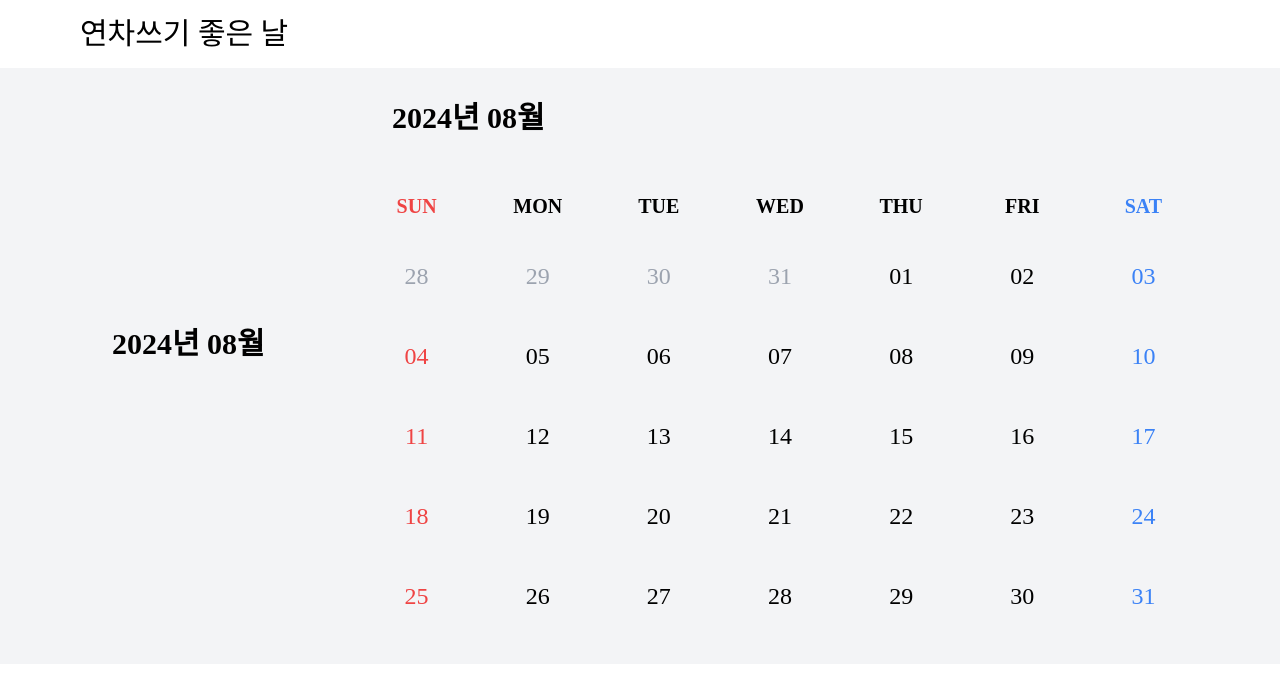
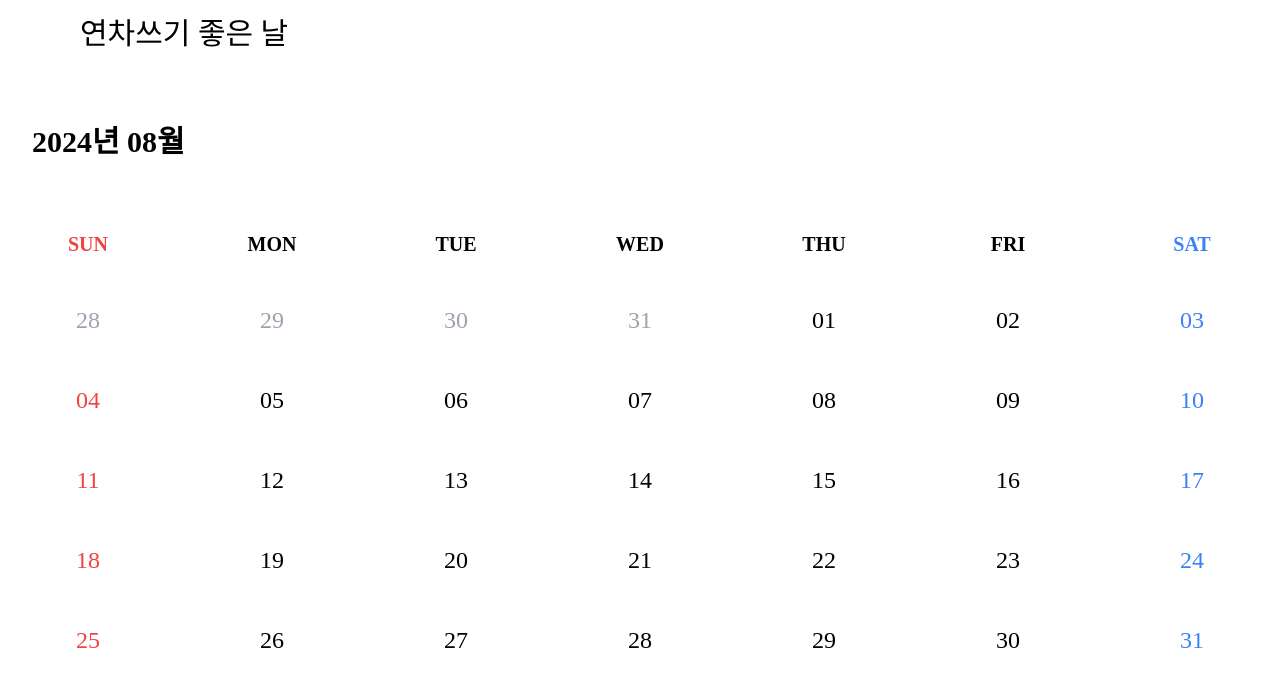
Before and after one commit to Codiving/day-off, a Next.js app: page / in a window 1280 px wide. Shown: the top 686 px of the page. Built offline with nearby package versions, Linux system fonts and the light colour scheme; a web font is replaced by a local one.

Commit message:
feat: 스크롤 시 block별 이동하도록 기능 추가

```diff
--- a/app/globals.css
+++ b/app/globals.css
@@ -21,3 +21,19 @@
 body > * {
   font-family: "Cafe24Ohsquare";
 }
+
+#scroll-container {
+  height: 100dvh;
+  overflow-y: scroll;
+  scroll-snap-type: y mandatory;
+  scroll-behavior: smooth;
+}
+
+.item {
+  height: 100dvh;
+  display: flex;
+  justify-content: center;
+  align-items: center;
+  font-size: 2em;
+  scroll-snap-align: start;
+}
--- a/app/page.tsx
+++ b/app/page.tsx
@@ -1,39 +1,66 @@
 "use client";
 import dayjs from "dayjs";
-import { useState } from "react";
+import React, { useEffect, useRef, useState } from "react";
 import Calendar from "./components/Calendar";
 import Header from "./components/Header";
 
 export default function Home() {
   const [currentDate, setCurrentDate] = useState(dayjs());
+  const containerRef = useRef<HTMLDivElement | null>(null);
 
   const changeMonth = (offset: number) => {
     const newDate = currentDate.add(offset, "month");
     setCurrentDate(newDate);
   };
 
-  console.log("currentDate.month() : ", currentDate.month());
+  useEffect(() => {
+    const container = containerRef.current;
+    if (!container) return;
+
+    const sections = container.querySelectorAll<HTMLDivElement>(".item");
+
+    const observer = new IntersectionObserver(
+      entries => {
+        entries.forEach(entry => {
+          if (entry.isIntersecting) {
+            entry.target.scrollIntoView({
+              behavior: "smooth",
+              block: "center"
+            });
+          }
+        });
+      },
+      {
+        root: container,
+        rootMargin: "0px",
+        threshold: 0.5
+      }
+    );
+
+    sections.forEach(section => observer.observe(section));
+
+    return () => {
+      sections.forEach(section => observer.unobserve(section));
+    };
+  }, []);
 
   return (
-    <>
-      <Header />
-      <main className="bg-gray-100">
-        <section className="flex gap-4 max-w-6xl mx-auto px-4 py-8">
-          {/* <div className="flex-1">
-            <p>{MONTH_DESCRIPTION[currentDate.month()].description}</p>
-          </div> */}
-          <div className="flex-1 flex justify-between items-center mb-4">
-            <h2 className="pl-8 text-3xl font-bold mb-7">
-              {currentDate.format("YYYY년 MM월")}
-            </h2>
-          </div>
+    <div id="scroll-container" ref={containerRef}>
+      <main className="relative item flex flex-col w-full">
+        <div className="absolute top-0 w-full">
+          <Header />
+        </div>
+        <section className="w-full flex gap-4">
           <Calendar
-            className="w-3/4"
+            className="w-full mx-auto"
             year={currentDate.year()}
             month={currentDate.month() + 1}
           />
         </section>
       </main>
-    </>
+      <section className="item bg-slate-300">1</section>
+      <section className="item bg-red-300">2</section>
+      <section className="item bg-yellow-300">3</section>
+    </div>
   );
 }
```
